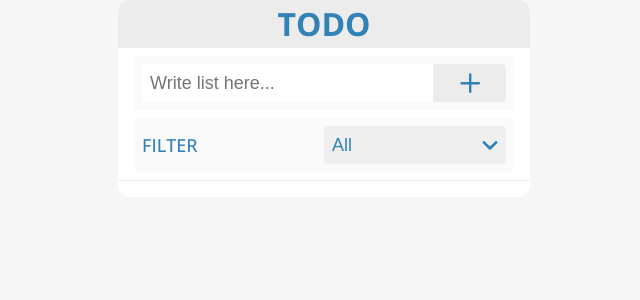
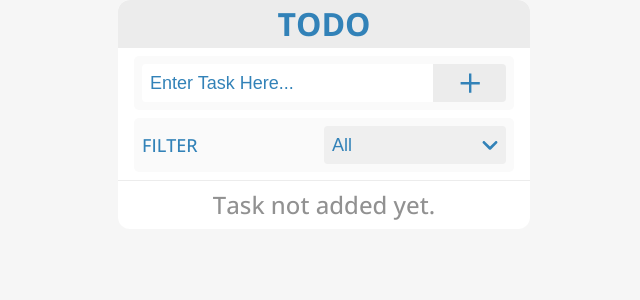
Before and after one commit to raihan-cse/todo-app, a React (Create React App) app: page / in a window 1280 px wide. Shown: the top 300 px of the page, without its empty margins (316-956 px from the left). Built offline with nearby package versions, Linux system fonts and the light colour scheme.

Commit message:
local storage, empty value submit, empty note

```diff
--- a/src/App.css
+++ b/src/App.css
@@ -50,6 +50,9 @@ header {
   border-bottom-left-radius: .4rem;
   background               : var(--white);
 }
+.input_box::placeholder {
+  color: var(--blue);
+}
 
 .btn_submit {
   flex                      : 0 0 20%;
@@ -78,6 +81,7 @@ header {
   line-height   : 2.8rem;
   color         : var(--blue);
   text-transform: uppercase;
+  /* padding-left: .8rem; */
 }
 
 .select {
@@ -106,6 +110,14 @@ header {
 .todo_wrapper {
   padding: .8rem 1.6rem;
 }
+.empty_note  {
+  font-weight: 500;
+  font-size: 2.4rem;
+  line-height: 3.2rem;
+  color: #919191;
+  text-align: center;
+  /* text-transform: capitalize; */
+}
 .todo_wrapper .todo_item:not(:last-child) {
   margin-bottom: .8rem;
 }
@@ -122,6 +134,10 @@ header {
   font-size: 1.8rem;
   line-height: 2.8rem;
 }
+.todo_item.completed p {
+  text-decoration: line-through;
+  opacity: .7;
+}
 .todo_item button img {
   width: 2rem;
   height: 2rem;
--- a/src/App.js
+++ b/src/App.js
@@ -4,13 +4,20 @@ import Form from './components/Form';
 import TodoList from './components/TodoList';
 
 function App() {
+  //get items in local storage
+  const todoStoreItems = JSON.parse(localStorage.getItem("todos") || "[]");
+
   const [inputText, setInputText] = useState('');
-  const [todos, setTodos] = useState([]);
+  const [todos, setTodos] = useState(todoStoreItems);
+
+  //status wise filter
   const [status, setStaus] = useState('all');
-  const [filteredTodos, setFilteredTodos] = useState([]);
+  const [filteredTodos, setFilteredTodos] = useState(todoStoreItems);
 
   useEffect(() => {
     filterHnadler();
+    //set items in local storage
+    localStorage.setItem("todos", JSON.stringify(todos));
   }, [todos, status]);
 
   const filterHnadler = () => {
--- a/src/components/Form.js
+++ b/src/components/Form.js
@@ -31,12 +31,12 @@ function Form({ inputText, setInputText, todos, setTodos, setStaus }) {
                 <div className="input_group">
                     <input
                         type="text"
-                        placeholder='Write list here...'
+                        placeholder='Enter Task Here...'
                         className='input_box'
                         value={inputText}
                         onChange={inputTextHandler}
                     />
-                    <button type='submit' className='btn_submit' onClick={submitItemHandler}>
+                    <button type='submit' className='btn_submit' onClick={submitItemHandler} disabled={!inputText}>
                         <img src={PlusIcon} alt="icon" />
                     </button>
                 </div>
--- a/src/components/Todo.js
+++ b/src/components/Todo.js
@@ -21,9 +21,9 @@ function Todo({ todos, setTodos, todo }) {
     }
 
     return (
-        <div className="todo_item">
+        <div className={`todo_item ${todo.completed ? 'completed' : ''}`}>
             <p>{todo.text}</p>
-            <button type='button' className={`btn_complete ${todo.completed ? 'completed' : ''}`} onClick={completedHandler}>
+            <button type='button' className="btn_complete" onClick={completedHandler}>
                 {todo.completed ? <img src={CompleteIcon} alt="icon" /> : '' }
             </button>
             <button type='button' className='btn_remove' onClick={deleteItemHandler}>
--- a/src/components/TodoList.js
+++ b/src/components/TodoList.js
@@ -6,15 +6,17 @@ function TodoList({ todos, setTodos, filteredTodos }) {
 
     return (
         <div className='todo_wrapper'>
-            {
+            {filteredTodos.length !== 0
+                ?
                 filteredTodos.map((todo, index) => (
                     <Todo
-                    key={index}
-                    todos={todos}
-                    setTodos={setTodos}
-                    todo={todo}
-                    />
+                        key={index}
+                        todos={todos}
+                        setTodos={setTodos}
+                        todo={todo} />
                 ))
+                :
+                <p className='empty_note'>Task not added yet.</p>
             }
         </div>
     )
```
